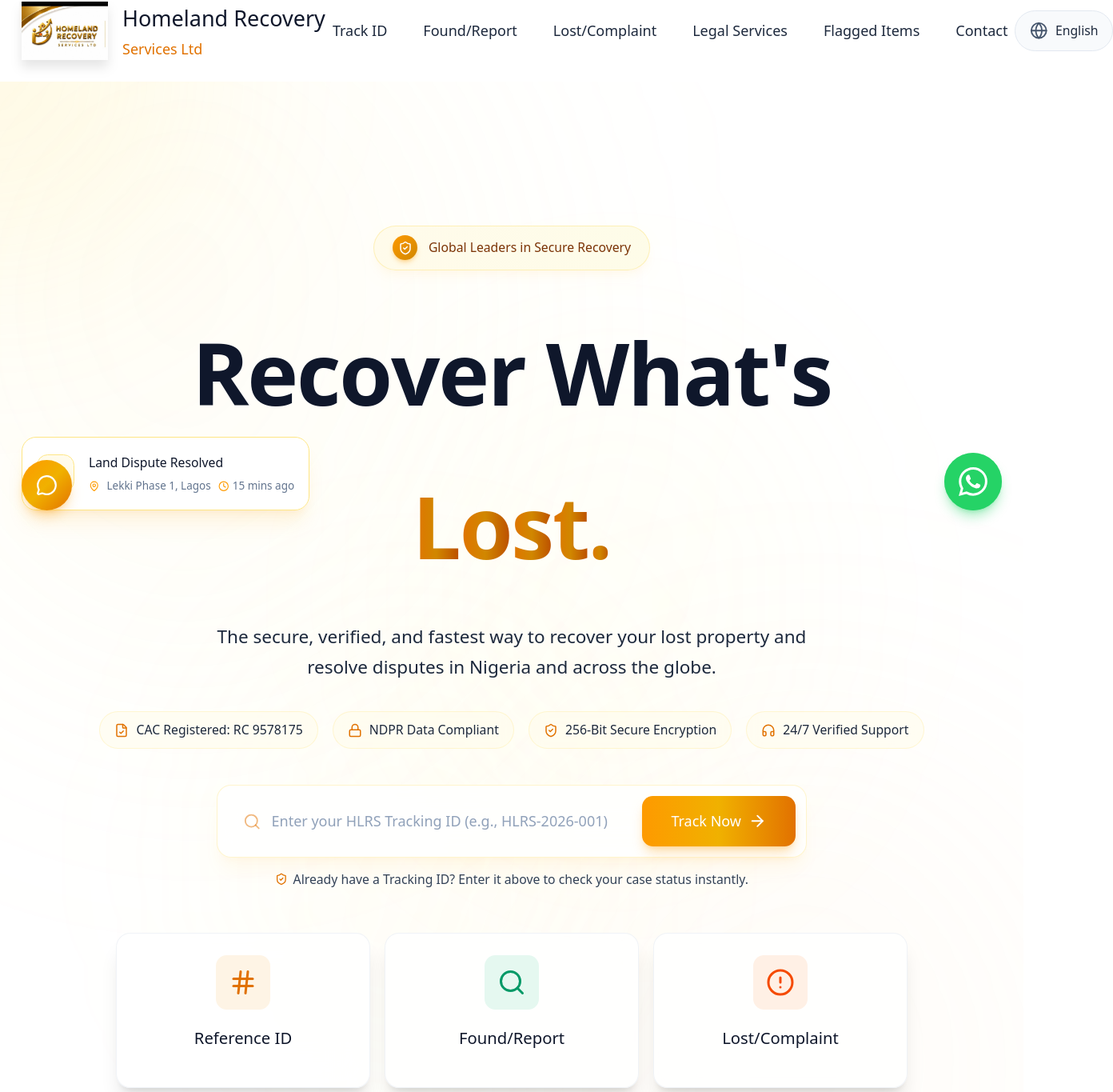
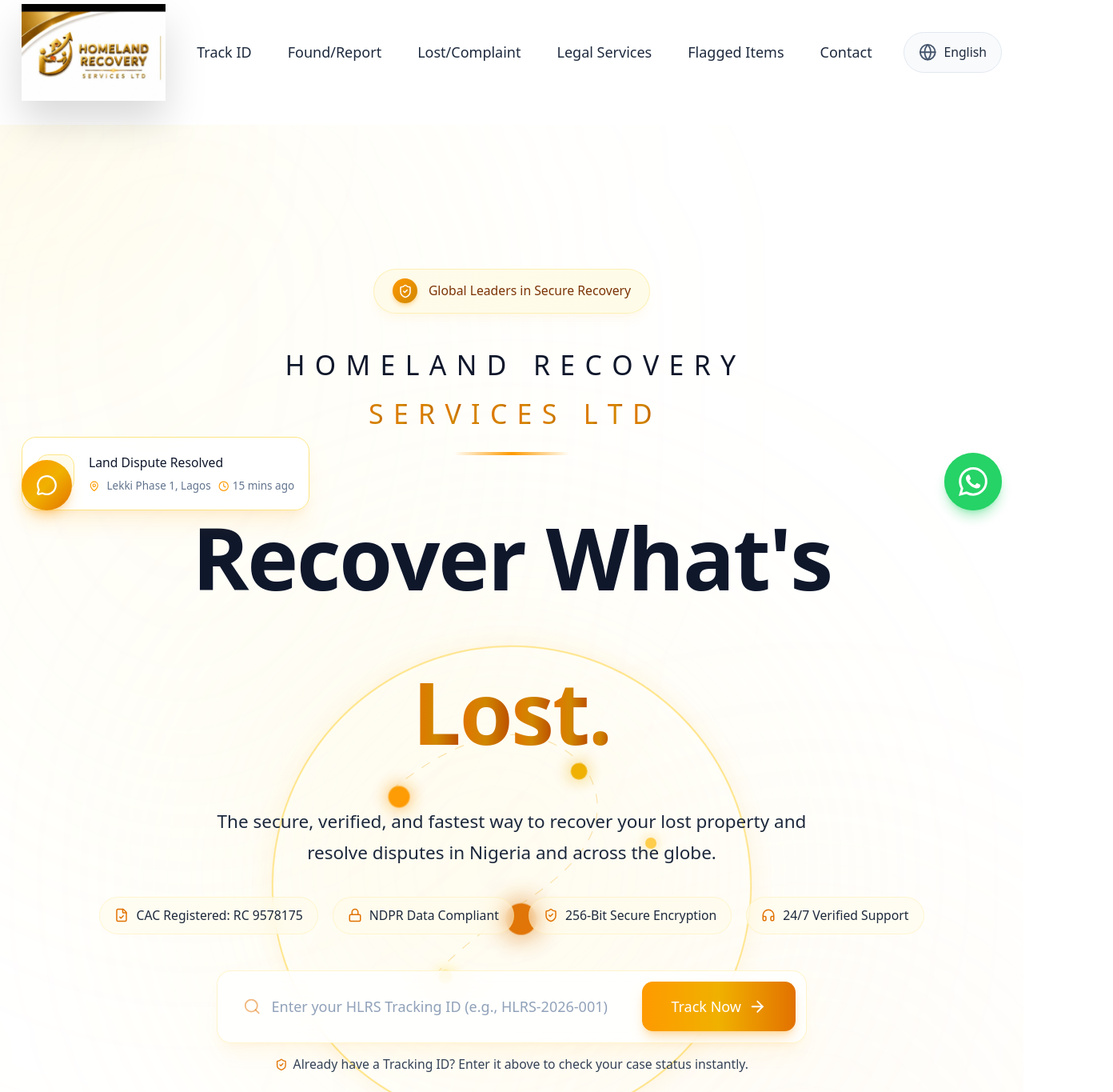
Before and after one commit to sanusiabdullah784-commits/Recovery, a Next.js app: page / in a window 1280 px wide. Shown: the part 135-1500 px from the top of the page at 80% size, 1392 px wide, since content can reach past the window. Built offline with nearby package versions, Linux system fonts and the light colour scheme.

Commit message:
feat: massively increase navbar logo size and scale up Hero quick action buttons

```diff
--- /dev/null
+++ b/src/components/GlobeBackground.tsx
@@ -0,0 +1,148 @@
+"use client";
+
+import { motion, useMotionValue, useSpring } from "framer-motion";
+import { useRef } from "react";
+
+export function GlobeBackground() {
+  const globeRef = useRef<HTMLDivElement>(null);
+
+  // Mouse tracking for interactive 3D tilt
+  const mouseX = useMotionValue(0);
+  const mouseY = useMotionValue(0);
+  const smoothX = useSpring(mouseX, { stiffness: 100, damping: 30 });
+  const smoothY = useSpring(mouseY, { stiffness: 100, damping: 30 });
+
+  const handleMouseMove = (e: React.MouseEvent) => {
+    if (!globeRef.current) return;
+    const rect = globeRef.current.getBoundingClientRect();
+    const centerX = rect.left + rect.width / 2;
+    const centerY = rect.top + rect.height / 2;
+
+    // Calculate rotation based on mouse position relative to center
+    const x = (e.clientX - centerX) / 20;
+    const y = (e.clientY - centerY) / 20;
+
+    mouseX.set(x);
+    mouseY.set(-y); // Invert Y for natural tilt
+  };
+
+  const handleMouseLeave = () => {
+    mouseX.set(0);
+    mouseY.set(0);
+  };
+
+  return (
+    <div
+      ref={globeRef}
+      onMouseMove={handleMouseMove}
+      onMouseLeave={handleMouseLeave}
+      className="absolute inset-0 flex items-center justify-center pointer-events-none z-0"
+      style={{ perspective: "1000px" }}
+    >
+      {/* Soft Glow Behind Globe */}
+      <div className="absolute w-[300px] h-[300px] sm:w-[500px] sm:h-[500px] md:w-[700px] md:h-[700px] bg-gradient-to-br from-amber-200/20 to-yellow-100/10 rounded-full blur-[100px] sm:blur-[150px]" />
+
+      {/* 3D Globe Container */}
+      <motion.div
+        className="relative w-[250px] h-[250px] sm:w-[400px] sm:h-[400px] md:w-[600px] md:h-[600px] flex items-center justify-center"
+        style={{
+          transformStyle: "preserve-3d",
+          rotateX: smoothY,
+          rotateY: smoothX,
+        }}
+      >
+        {/* Wireframe Rings (Latitude & Longitude) */}
+        {[0, 30, 60, 90].map((rotate, i) => (
+          <motion.div
+            key={`ring-x-${i}`}
+            className="absolute inset-0 rounded-full border border-amber-200/20"
+            style={{ transform: `rotateX(${rotate}deg)` }}
+            animate={{ rotateZ: 360 }}
+            transition={{ duration: 40 + i * 10, repeat: Infinity, ease: "linear" }}
+          />
+        ))}
+        {[0, 30, 60, 90].map((rotate, i) => (
+          <motion.div
+            key={`ring-y-${i}`}
+            className="absolute inset-0 rounded-full border border-amber-200/20"
+            style={{ transform: `rotateY(${rotate}deg)` }}
+            animate={{ rotateZ: -360 }}
+            transition={{ duration: 40 + i * 10, repeat: Infinity, ease: "linear" }}
+          />
+        ))}
+
+        {/* Outer Equator Ring */}
+        <div className="absolute inset-0 rounded-full border-2 border-amber-300/30 shadow-[0_0_30px_rgba(245,158,11,0.1)]" />
+
+        {/* Glowing Recovery Nodes (Simulating Active Cases) */}
+        {/* Node 1: North America */}
+        <motion.div
+          className="absolute top-[30%] left-[25%] w-3 h-3 sm:w-4 sm:h-4 bg-amber-500 rounded-full shadow-[0_0_15px_rgba(245,158,11,0.8)]"
+          animate={{ scale: [1, 1.5, 1], opacity: [0.7, 1, 0.7] }}
+          transition={{ duration: 2, repeat: Infinity, ease: "easeInOut" }}
+        />
+        {/* Node 2: Europe */}
+        <motion.div
+          className="absolute top-[25%] right-[35%] w-2 h-2 sm:w-3 sm:h-3 bg-yellow-500 rounded-full shadow-[0_0_15px_rgba(234,179,8,0.8)]"
+          animate={{ scale: [1, 1.5, 1], opacity: [0.7, 1, 0.7] }}
+          transition={{ duration: 2.5, repeat: Infinity, ease: "easeInOut", delay: 0.5 }}
+        />
+        {/* Node 3: Africa (Nigeria - Main Hub) */}
+        <motion.div
+          className="absolute top-[55%] left-[50%] w-4 h-4 sm:w-5 sm:h-5 bg-amber-600 rounded-full shadow-[0_0_20px_rgba(217,119,6,0.9)] z-10"
+          animate={{ scale: [1, 1.8, 1], opacity: [0.8, 1, 0.8] }}
+          transition={{ duration: 1.5, repeat: Infinity, ease: "easeInOut" }}
+        />
+        {/* Node 4: Asia */}
+        <motion.div
+          className="absolute top-[40%] right-[20%] w-2 h-2 sm:w-3 sm:h-3 bg-amber-400 rounded-full shadow-[0_0_15px_rgba(251,191,36,0.8)]"
+          animate={{ scale: [1, 1.5, 1], opacity: [0.7, 1, 0.7] }}
+          transition={{ duration: 3, repeat: Infinity, ease: "easeInOut", delay: 1 }}
+        />
+        {/* Node 5: South America */}
+        <motion.div
+          className="absolute bottom-[30%] left-[35%] w-2 h-2 sm:w-3 sm:h-3 bg-yellow-400 rounded-full shadow-[0_0_15px_rgba(250,204,21,0.8)]"
+          animate={{ scale: [1, 1.5, 1], opacity: [0.7, 1, 0.7] }}
+          transition={{ duration: 2.2, repeat: Infinity, ease: "easeInOut", delay: 0.8 }}
+        />
+
+        {/* Connection Lines (SVG) */}
+        <svg className="absolute inset-0 w-full h-full pointer-events-none opacity-30" viewBox="0 0 100 100">
+          <motion.path
+            d="M 25 30 Q 50 10 65 25"
+            fill="none"
+            stroke="url(#gold-gradient)"
+            strokeWidth="0.2"
+            strokeDasharray="2 2"
+            animate={{ strokeDashoffset: [0, -4] }}
+            transition={{ duration: 1, repeat: Infinity, ease: "linear" }}
+          />
+          <motion.path
+            d="M 65 25 Q 75 40 50 55"
+            fill="none"
+            stroke="url(#gold-gradient)"
+            strokeWidth="0.2"
+            strokeDasharray="2 2"
+            animate={{ strokeDashoffset: [0, -4] }}
+            transition={{ duration: 1.5, repeat: Infinity, ease: "linear" }}
+          />
+          <motion.path
+            d="M 50 55 Q 30 70 35 70"
+            fill="none"
+            stroke="url(#gold-gradient)"
+            strokeWidth="0.2"
+            strokeDasharray="2 2"
+            animate={{ strokeDashoffset: [0, -4] }}
+            transition={{ duration: 1.2, repeat: Infinity, ease: "linear" }}
+          />
+          <defs>
+            <linearGradient id="gold-gradient" x1="0%" y1="0%" x2="100%" y2="100%">
+              <stop offset="0%" stopColor="#f59e0b" />
+              <stop offset="100%" stopColor="#eab308" />
+            </linearGradient>
+          </defs>
+        </svg>
+      </motion.div>
+    </div>
+  );
+}
--- a/src/components/Hero.tsx
+++ b/src/components/Hero.tsx
@@ -7,6 +7,7 @@
 import { useState } from "react";
 import { useLanguage } from "@/context/LanguageContext";
 import { LiveRecoveryToast } from "@/components/LiveRecoveryToast";
+import { GlobeBackground } from "@/components/GlobeBackground";
 
 export function Hero() {
   const { t } = useLanguage();
@@ -60,23 +61,27 @@
   const line1 = t("Recover What's", "Recover Wetin");
   const line2 = t("Lost.", "You Don Lose.");
 
+  const companyNamePart1 = "HOMELAND RECOVERY";
+  const companyNamePart2 = "SERVICES LTD";
+
   return (
     <section
       onMouseMove={handleMouseMove}
       className="relative pt-24 pb-16 sm:pt-32 sm:pb-24 md:pt-40 md:pb-32 px-3 sm:px-4 overflow-hidden min-h-screen flex items-center bg-white"
     >
+      {/* Interactive 3D Globe Background */}
+      <GlobeBackground />
+
       {/* Subtle gold gradient orbs */}
-      <div className="absolute top-[-10%] left-[-10%] w-[60%] h-[60%] bg-gradient-to-br from-amber-200/20 to-yellow-100/10 rounded-full blur-[150px] animate-pulse" />
-      <div className="absolute bottom-[-10%] right-[-10%] w-[60%] h-[60%] bg-gradient-to-br from-orange-200/20 to-amber-100/10 rounded-full blur-[150px] animate-pulse delay-1000" />
-      <div className="absolute top-[20%] right-[20%] w-[40%] h-[40%] bg-yellow-200/10 rounded-full blur-[120px] animate-pulse delay-700" />
-      <div className="absolute bottom-[20%] left-[20%] w-[40%] h-[40%] bg-amber-200/10 rounded-full blur-[120px] animate-pulse delay-500" />
+      <div className="absolute top-[-10%] left-[-10%] w-[60%] h-[60%] bg-gradient-to-br from-amber-200/10 to-yellow-100/5 rounded-full blur-[150px] pointer-events-none" />
+      <div className="absolute bottom-[-10%] right-[-10%] w-[60%] h-[60%] bg-gradient-to-br from-orange-200/10 to-amber-100/5 rounded-full blur-[150px] pointer-events-none" />
 
       {/* Subtle grid pattern */}
       <div className="absolute inset-0 -z-20 opacity-[0.03]" style={{ backgroundImage: `linear-gradient(rgba(180, 140, 60, 0.3) 1px, transparent 1px), linear-gradient(90deg, rgba(180, 140, 60, 0.3) 1px, transparent 1px)`, backgroundSize: '60px 60px', maskImage: 'radial-gradient(circle at center, black 40%, transparent 100%)' }} />
 
       {/* Mouse-following gold glow */}
       <motion.div
-        className="absolute w-[300px] sm:w-[500px] h-[300px] sm:h-[500px] rounded-full bg-gradient-to-br from-amber-300/15 to-yellow-200/10 blur-[120px] pointer-events-none hidden md:block"
+        className="absolute w-[300px] sm:w-[500px] h-[300px] sm:h-[500px] rounded-full bg-gradient-to-br from-amber-300/10 to-yellow-200/5 blur-[120px] pointer-events-none hidden md:block"
         style={{ left: smoothX, top: smoothY, translateX: "-50%", translateY: "-50%" }}
       />
 
@@ -88,33 +93,68 @@
             <div className="p-1 sm:p-1.5 bg-gradient-to-br from-amber-500 to-yellow-600 rounded-full shadow-md shadow-amber-500/30">
               <ShieldCheck className="h-3 w-3 sm:h-4 sm:w-4 text-white" />
             </div>
-            {/* ✅ MADE BOLDER */}
             <span className="text-xs sm:text-sm font-bold text-amber-900 whitespace-nowrap">
               {t("Global Leaders in Secure Recovery", "The Number One Place for Secure Recovery")}
             </span>
           </div>
         </motion.div>
 
-        {/* Heading - ✅ MADE BOLDER (font-black) & Mobile Responsive */}
+        {/* "FALLING RAIN" ANIMATION FOR COMPANY NAME */}
+        <div className="mb-4 md:mb-8 flex flex-col items-center justify-center overflow-hidden">
+          <div className="flex flex-wrap justify-center gap-x-1 sm:gap-x-2 mb-1">
+            {companyNamePart1.split("").map((char, i) => (
+              <motion.span
+                key={`hr-${i}`}
+                initial={{ y: -150, opacity: 0, filter: "blur(10px)" }}
+                animate={{ y: 0, opacity: 1, filter: "blur(0px)" }}
+                transition={{ type: "spring", stiffness: 150, damping: 15, delay: 0.1 + i * 0.02 }}
+                className="inline-block text-lg sm:text-xl md:text-2xl lg:text-3xl font-black tracking-[0.1em] text-slate-900"
+              >
+                {char === " " ? "\u00A0" : char}
+              </motion.span>
+            ))}
+          </div>
+          <div className="flex flex-wrap justify-center gap-x-1 sm:gap-x-2">
+            {companyNamePart2.split("").map((char, i) => (
+              <motion.span
+                key={`sl-${i}`}
+                initial={{ y: -150, opacity: 0, filter: "blur(10px)" }}
+                animate={{ y: 0, opacity: 1, filter: "blur(0px)" }}
+                transition={{ type: "spring", stiffness: 150, damping: 15, delay: 0.6 + i * 0.02 }}
+                className="inline-block text-lg sm:text-xl md:text-2xl lg:text-3xl font-black tracking-[0.1em] bg-gradient-to-r from-amber-600 via-yellow-600 to-amber-700 bg-clip-text text-transparent"
+              >
+                {char === " " ? "\u00A0" : char}
+              </motion.span>
+            ))}
+          </div>
+          <motion.div
+            initial={{ scaleX: 0 }}
+            animate={{ scaleX: 1 }}
+            transition={{ duration: 1, delay: 1.2, ease: "easeOut" }}
+            className="w-32 h-1 bg-gradient-to-r from-transparent via-amber-500 to-transparent mt-4 rounded-full origin-center"
+          />
+        </div>
+
+        {/* Main Heading */}
         <h1 className="text-3xl sm:text-4xl md:text-6xl lg:text-8xl font-black tracking-tighter mb-4 md:mb-6 leading-[1.1]">
           <div className="overflow-hidden mb-1 md:mb-2">
             {line1.split("").map((char, i) => (
-              <motion.span key={`l1-${i}`} initial={{ y: -150, opacity: 0, filter: "blur(10px)", rotate: Math.random() * 10 - 5 }} animate={{ y: 0, opacity: 1, filter: "blur(0px)", rotate: 0 }} transition={{ type: "spring", stiffness: 120, damping: 12, delay: 0.2 + i * 0.025 }} className="inline-block text-slate-900 drop-shadow-sm" style={{ display: 'inline-block' }}>
+              <motion.span key={`l1-${i}`} initial={{ y: -150, opacity: 0, filter: "blur(10px)", rotate: Math.random() * 10 - 5 }} animate={{ y: 0, opacity: 1, filter: "blur(0px)", rotate: 0 }} transition={{ type: "spring", stiffness: 120, damping: 12, delay: 1.4 + i * 0.025 }} className="inline-block text-slate-900 drop-shadow-sm" style={{ display: 'inline-block' }}>
                 {char === " " ? "\u00A0" : char}
               </motion.span>
             ))}
           </div>
           <div className="overflow-hidden">
             {line2.split("").map((char, i) => (
-              <motion.span key={`l2-${i}`} initial={{ y: -150, opacity: 0, filter: "blur(10px)", rotate: Math.random() * 10 - 5 }} animate={{ y: 0, opacity: 1, filter: "blur(0px)", rotate: 0 }} transition={{ type: "spring", stiffness: 120, damping: 12, delay: 0.6 + i * 0.04 }} className="inline-block bg-gradient-to-r from-amber-600 via-yellow-600 to-amber-700 bg-clip-text text-transparent drop-shadow-[0_0_15px_rgba(217,169,56,0.3)]" style={{ display: 'inline-block' }}>
+              <motion.span key={`l2-${i}`} initial={{ y: -150, opacity: 0, filter: "blur(10px)", rotate: Math.random() * 10 - 5 }} animate={{ y: 0, opacity: 1, filter: "blur(0px)", rotate: 0 }} transition={{ type: "spring", stiffness: 120, damping: 12, delay: 1.8 + i * 0.04 }} className="inline-block bg-gradient-to-r from-amber-600 via-yellow-600 to-amber-700 bg-clip-text text-transparent drop-shadow-[0_0_15px_rgba(217,169,56,0.3)]" style={{ display: 'inline-block' }}>
                 {char === " " ? "\u00A0" : char}
               </motion.span>
             ))}
           </div>
         </h1>
 
-        {/* Subtitle - ✅ MADE BOLDER & Darker for readability */}
-        <motion.p initial={{ opacity: 0, y: 20 }} animate={{ opacity: 1, y: 0 }} transition={{ duration: 0.8, delay: 1.2 }} className="text-sm sm:text-base md:text-lg lg:text-xl font-bold text-slate-800 max-w-2xl mx-auto mb-6 md:mb-8 leading-relaxed px-2">
+        {/* Subtitle */}
+        <motion.p initial={{ opacity: 0, y: 20 }} animate={{ opacity: 1, y: 0 }} transition={{ duration: 0.8, delay: 2.4 }} className="text-sm sm:text-base md:text-lg lg:text-xl font-bold text-slate-800 max-w-2xl mx-auto mb-6 md:mb-8 leading-relaxed px-2">
           {t("The secure, verified, and fastest way to recover your lost property and resolve disputes in Nigeria and across the globe.", "The most secure, verified, and fastest way to recover your lost property and solve any wahala for Nigeria and across the globe.")}
         </motion.p>
 
@@ -122,7 +162,7 @@
         <motion.div
           initial={{ opacity: 0, y: 20 }}
           animate={{ opacity: 1, y: 0 }}
-          transition={{ duration: 0.8, delay: 1.3 }}
+          transition={{ duration: 0.8, delay: 2.5 }}
           className="flex flex-wrap items-center justify-center gap-2 md:gap-4 mb-8 md:mb-10 px-2"
         >
           {trustBadges.map((badge, index) => (
@@ -130,12 +170,11 @@
               key={index}
               initial={{ opacity: 0, scale: 0.9 }}
               animate={{ opacity: 1, scale: 1 }}
-              transition={{ delay: 1.4 + index * 0.1, duration: 0.4 }}
+              transition={{ delay: 2.6 + index * 0.1, duration: 0.4 }}
               whileHover={{ y: -2, borderColor: "rgba(217, 169, 56, 0.4)" }}
               className="flex items-center gap-1.5 sm:gap-2 px-2.5 sm:px-4 py-1.5 sm:py-2 bg-amber-50/50 border border-amber-200/30 rounded-full backdrop-blur-sm transition-all duration-300"
             >
               <badge.icon className="h-3 w-3 sm:h-4 sm:w-4 text-amber-600" />
-              {/* ✅ MADE BOLDER */}
               <span className="text-[10px] sm:text-xs md:text-sm font-bold text-slate-800 whitespace-nowrap">
                 {badge.label}
               </span>
@@ -147,7 +186,7 @@
         <motion.div
           initial={{ opacity: 0, y: 20 }}
           animate={{ opacity: 1, y: 0 }}
-          transition={{ duration: 0.8, delay: 1.5 }}
+          transition={{ duration: 0.8, delay: 2.7 }}
           className="w-full max-w-2xl mx-auto mb-8 md:mb-12 px-2"
         >
           <form onSubmit={handleTrackSubmit} className="relative flex flex-col sm:flex-row gap-2 sm:gap-3 p-2 sm:p-3 bg-white/80 backdrop-blur-xl border border-amber-200/40 rounded-2xl shadow-xl shadow-amber-500/5 focus-within:border-amber-400/60 focus-within:ring-2 focus-within:ring-amber-400/20 transition-all duration-300">
@@ -161,7 +200,6 @@
                 className="w-full pl-9 sm:pl-12 pr-4 py-3 sm:py-3.5 bg-transparent border-none text-slate-900 placeholder:text-slate-400 focus:outline-none focus:ring-0 text-sm sm:text-base font-medium"
               />
             </div>
-            {/* ✅ MADE BOLDER */}
             <button
               type="submit"
               className="flex items-center justify-center gap-2 px-6 sm:px-8 py-3 sm:py-3.5 bg-gradient-to-r from-amber-500 via-yellow-500 to-amber-600 hover:from-amber-600 hover:via-yellow-600 hover:to-amber-700 text-white font-extrabold rounded-xl transition-all duration-300 hover:scale-[1.02] active:scale-[0.98] shadow-lg shadow-amber-500/30 text-sm sm:text-base whitespace-nowrap"
@@ -170,26 +208,27 @@
               <ArrowRight className="h-4 w-4 sm:h-5 sm:w-5" />
             </button>
           </form>
-          {/* ✅ MADE BOLDER & Darker */}
           <p className="text-xs sm:text-sm font-semibold text-slate-700 mt-2 sm:mt-3 flex items-center justify-center gap-1.5 px-2">
             <ShieldCheck className="h-3 w-3 sm:h-3.5 sm:w-3.5 text-amber-600" />
             {t("Already have a Tracking ID? Enter it above to check your case status instantly.", "You get Tracking ID? Enter am above to check your case status sharp sharp.")}
           </p>
         </motion.div>
 
-        {/* Quick Actions Grid */}
-        <motion.div variants={containerVariants} initial="hidden" animate="visible" className="grid grid-cols-2 md:grid-cols-3 gap-2 sm:gap-4 w-full max-w-4xl mx-auto perspective-[1000px] px-2">
+        {/* ✅ UPDATED: Quick Actions Grid - LARGER BUTTONS & TEXT */}
+        <motion.div variants={containerVariants} initial="hidden" animate="visible" className="grid grid-cols-2 md:grid-cols-3 gap-3 sm:gap-5 w-full max-w-4xl mx-auto perspective-[1000px] px-2">
           {quickActions.map((action) => (
             <motion.div key={action.label} variants={cardVariants} whileHover={{ y: -10, scale: 1.03, rotateX: 5, rotateY: -2, transition: { type: "spring", stiffness: 300, damping: 20 } }} whileTap={{ scale: 0.97 }} className="group cursor-pointer">
               <Link href={action.href} className="block h-full">
-                <div className={`flex flex-col items-center justify-center p-3 sm:p-6 bg-white/80 backdrop-blur-xl rounded-xl sm:rounded-2xl border border-slate-200/50 shadow-xl transition-all duration-300 h-full ${action.hoverGlow} ${action.borderColor} group-hover:shadow-lg group-hover:bg-white`}>
-                  <div className={`p-2 sm:p-3.5 rounded-lg sm:rounded-xl mb-2 sm:mb-4 ${action.bgColor} transition-all duration-300 group-hover:scale-110 group-hover:shadow-lg`}>
-                    <action.icon className={`h-5 w-5 sm:h-8 sm:w-8 ${action.iconColor} transition-colors duration-300`} />
+                {/* ✅ LARGER CARD: Increased padding from p-3/p-6 to p-4/p-8 */}
+                <div className={`flex flex-col items-center justify-center p-4 sm:p-8 bg-white/80 backdrop-blur-xl rounded-xl sm:rounded-2xl border border-slate-200/50 shadow-xl transition-all duration-300 h-full ${action.hoverGlow} ${action.borderColor} group-hover:shadow-lg group-hover:bg-white`}>
+                  {/* ✅ LARGER ICON CONTAINER: Increased padding and icon size */}
+                  <div className={`p-3 sm:p-5 rounded-lg sm:rounded-xl mb-3 sm:mb-5 ${action.bgColor} transition-all duration-300 group-hover:scale-110 group-hover:shadow-lg`}>
+                    <action.icon className={`h-6 w-6 sm:h-10 sm:w-10 ${action.iconColor} transition-colors duration-300`} />
                   </div>
-                  {/* ✅ MADE BOLDER */}
-                  <span className="text-xs sm:text-base md:text-lg font-extrabold text-slate-900 text-center transition-colors duration-300 group-hover:text-amber-700 leading-tight">{action.label}</span>
-                  <div className="mt-2 sm:mt-3 opacity-0 transform translate-y-2 transition-all duration-300 group-hover:opacity-100 group-hover:translate-y-0">
-                    <div className="h-1 w-6 sm:w-8 bg-gradient-to-r from-amber-500 to-yellow-500 rounded-full mx-auto shadow-[0_0_10px_rgba(217,169,56,0.5)]" />
+                  {/* ✅ LARGER TEXT: Increased from text-xs/text-base/text-lg to text-sm/text-lg/text-xl */}
+                  <span className="text-sm sm:text-lg md:text-xl font-extrabold text-slate-900 text-center transition-colors duration-300 group-hover:text-amber-700 leading-tight">{action.label}</span>
+                  <div className="mt-3 sm:mt-4 opacity-0 transform translate-y-2 transition-all duration-300 group-hover:opacity-100 group-hover:translate-y-0">
+                    <div className="h-1 w-8 sm:w-12 bg-gradient-to-r from-amber-500 to-yellow-500 rounded-full mx-auto shadow-[0_0_10px_rgba(217,169,56,0.5)]" />
                   </div>
                 </div>
               </Link>
--- a/src/components/Navbar.tsx
+++ b/src/components/Navbar.tsx
@@ -57,29 +57,22 @@
           : "bg-transparent border-transparent"
       }`}
     >
-      <div className="w-full max-w-7xl mx-auto flex h-24 md:h-28 items-center justify-between px-4 md:px-6">
+      {/* ✅ INCREASED HEIGHT: h-32 mobile, h-40 desktop to fit the HUGE logo */}
+      <div className="w-full max-w-7xl mx-auto flex h-32 md:h-40 items-center justify-between px-4 md:px-6">
 
-        {/* Brand with MASSIVE & ZOOMABLE Logo */}
-        <Link href="/" className="flex items-center gap-3 md:gap-4 shrink-0 min-w-0 group" onClick={() => setIsOpen(false)}>
+        {/* ✅ EVEN LARGER LOGO */}
+        <Link href="/" className="flex items-center shrink-0 group py-2" onClick={() => setIsOpen(false)}>
           <Image
             src="/logo.png"
             alt="Homeland Recovery Services Ltd Logo"
-            width={160}
-            height={160}
-            className="w-16 h-16 md:w-24 md:h-24 object-contain drop-shadow-xl group-hover:scale-125 transition-transform duration-500 ease-out flex-shrink-0"
+            width={280}
+            height={280}
+            className="w-24 h-24 md:w-[180px] md:h-[180px] object-contain drop-shadow-2xl group-hover:scale-110 transition-transform duration-500 ease-out flex-shrink-0"
             priority
           />
-          <div className="flex flex-col leading-tight min-w-0">
-            <span className={`font-black text-lg md:text-2xl transition-colors truncate ${isScrolled ? "text-slate-900" : "text-slate-900"}`}>
-              Homeland Recovery
-            </span>
-            <span className={`font-extrabold text-xs md:text-base hidden sm:block transition-colors truncate ${isScrolled ? "text-amber-600" : "text-amber-600"}`}>
-              Services Ltd
-            </span>
-          </div>
         </Link>
 
-        {/* Desktop Links - All buttons kept exactly as they were */}
+        {/* Desktop Links */}
         <div className="hidden lg:flex items-center gap-4 xl:gap-6">
           {navLinks.map((link) => (
             <Link
@@ -97,7 +90,7 @@
           ))}
         </div>
 
-        {/* Desktop Actions - Renamed back to English/Pidgin */}
+        {/* Desktop Actions */}
         <div className="hidden lg:flex items-center gap-2 xl:gap-4 shrink-0">
           <button
             onClick={() => setLang(lang === "en" ? "pid" : "en")}
@@ -114,7 +107,7 @@
           </button>
         </div>
 
-        {/* Mobile Toggles - Renamed back to English/Pidgin */}
+        {/* Mobile Toggles */}
         <div className="flex items-center gap-2 lg:hidden shrink-0">
           <button
             onClick={() => setLang(lang === "en" ? "pid" : "en")}
@@ -181,7 +174,6 @@
                 </motion.div>
               ))}
 
-              {/* Mobile Language Toggle inside menu */}
               <motion.div
                 initial={{ opacity: 0, x: -20 }}
                 animate={{ opacity: 1, x: 0 }}
```
